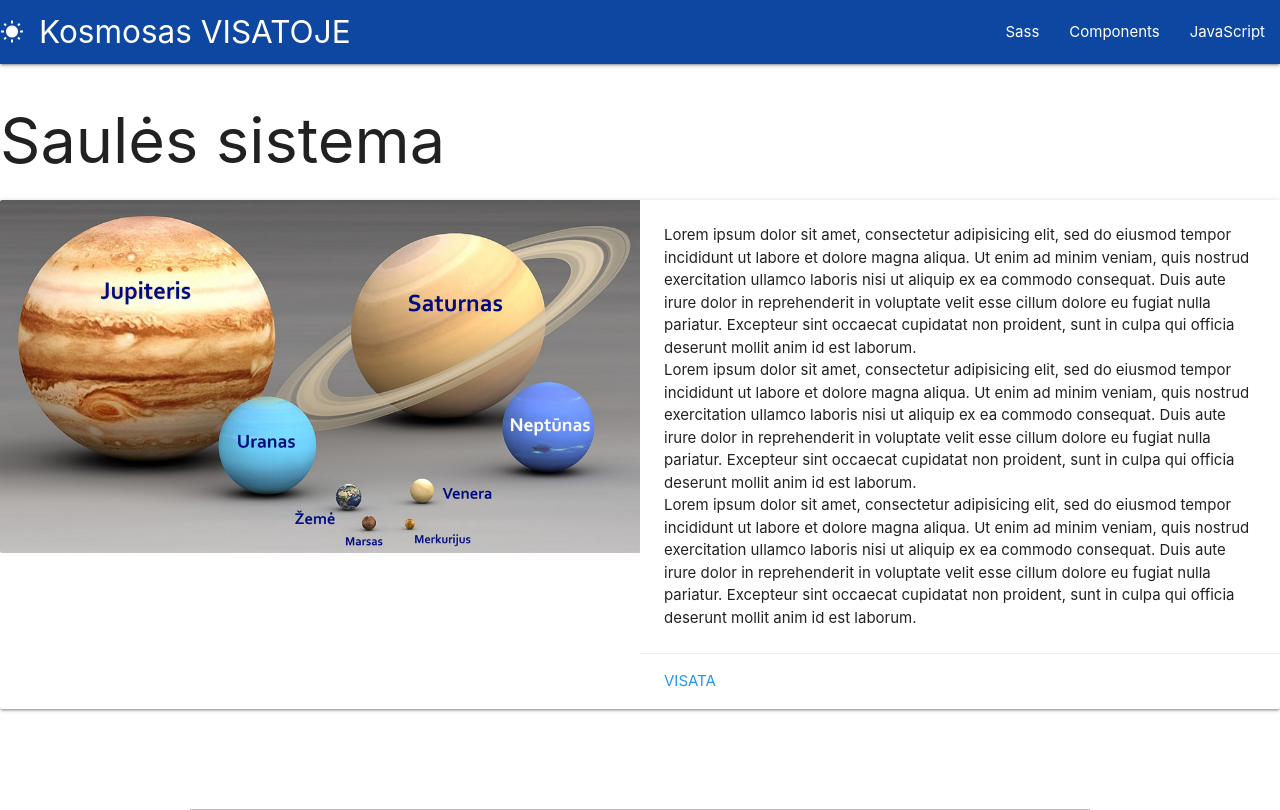
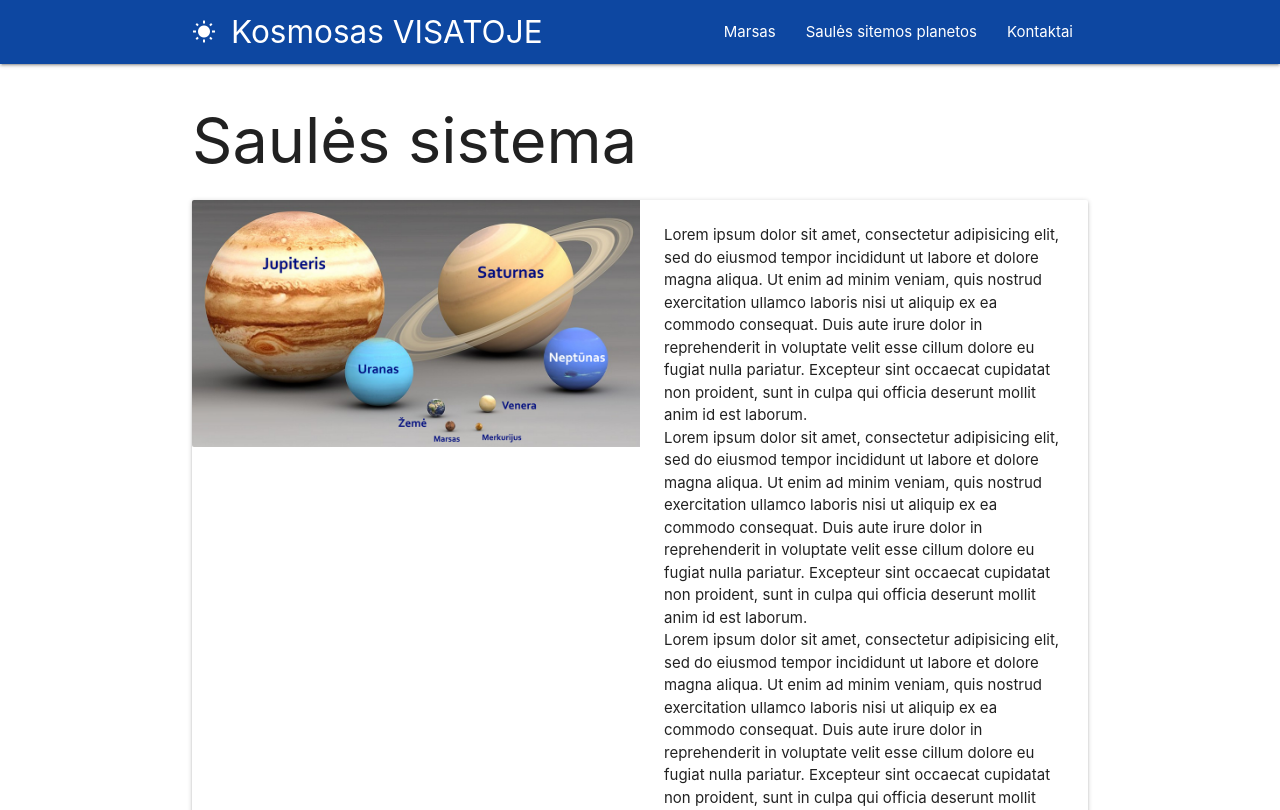
Before and after one commit to aina777/komanda, a PHP site: page /komanda/index.php in a window 1280 px wide. Shown: the top 810 px of the page. Run offline with PHP 8.4, Linux system fonts and the light colour scheme.

Commit message:
pasirinkimo mygtuku redagavimas

```diff
--- a/header.php
+++ b/header.php
@@ -1,10 +1,45 @@
-<nav>
+<!-- <nav>
     <div class="nav-wrapper">
-      <a href="#" class="brand-logo"> <i class="material-icons">wb_sunny</i>Kosmosas VISATOJE</a>
+      <a href="http://localhost/komanda/" class="brand-logo"> <i class="material-icons">wb_sunny</i>Kosmosas VISATOJE</a>
       <ul id="nav-mobile" class="right hide-on-med-and-down">
-        <li><a href="sass.html">Sass</a></li>
-        <li><a href="badges.html">Components</a></li>
-        <li><a href="collapsible.html">JavaScript</a></li>
+        <li><a href="http://localhost/komanda/planeta1.php">Planetos</a></li>
+        <li><a href="http://localhost/komanda/planetos.php">Žvaigždės</a></li>
+        <li><a href="http://localhost/komanda/contacts.php">Kontaktai</a></li>
       </ul>
     </div>
   </nav>
+-->
+
+<nav>
+ <div class="container">
+  <div class="nav-wrapper">
+    <a href="http://localhost/komanda/" class="brand-logo"> <i class="material-icons">wb_sunny</i>Kosmosas VISATOJE</a>
+    <a href="#" data-target="mobile-demo" class="sidenav-trigger"><i class="material-icons">menu</i></a>
+    <ul class="right hide-on-med-and-down">
+      <li><a href="http://localhost/komanda/planeta1.php">Marsas</a></li>
+      <li><a href="http://localhost/komanda/planetos.php">Saulės sitemos planetos</a></li>
+      <li><a href="http://localhost/komanda/contacts.php">Kontaktai</a></li>
+
+     <!--  <a class='dropdown-trigger btn' href='#' data-target='dropdown1'>PLANETOS</a>
+
+        <ul id='dropdown1' class='dropdown-content'>
+        <li><a href="http://localhost/komanda/planeta1.php">Marsas</a></li>
+        <li><a href="#!">two</a></li>
+        <li class="divider" tabindex="-1"></li>
+        <li><a href="#!">three</a></li>
+        <li><a href="#!"><i class="material-icons">view_module</i>four</a></li>
+        <li><a href="#!"><i class="material-icons">cloud</i>five</a></li>
+      </ul> -->
+    </ul>
+  </div>
+</div>
+</nav>
+
+
+<ul class="sidenav" id="mobile-demo">
+  <li><a href="http://localhost/komanda/planeta1.php">Planetos</a></li>
+  <li><a href="http://localhost/komanda/planetos.php">Žvaigždės</a></li>
+  <li><a href="http://localhost/komanda/contacts.php">Kontaktai</a></li>
+  <li><a href="mobile.html">Mobile</a></li>
+</ul>
+</nav>
--- a/index.php
+++ b/index.php
@@ -10,6 +10,7 @@
 
 	<?php include "header.php"; ?>
 
+<div class="container">
 	<h1>Saulės sistema</h1>
 
 
@@ -77,22 +78,20 @@
 
 
 
+	</div>
 
-  </nav>
-
-	<br>
 	<?php include "footer_1.php"; ?>
 
 	<?php include "footer.php"; ?>
 
- <ul class="pagination">
-    <li class="disabled"><a href="#!"><i class="material-icons">chevron_left</i></a></li>
-    <li class="active blue"><a href="http://localhost/komanda/planeta1.php">1</a></li>
-    <li class="waves-effect"><a href="http://localhost/komanda/planetos.php">2</a></li>
-    <li class="waves-effect"><a href="#!">3</a></li>
-    <li class="waves-effect"><a href="#!"><i class="material-icons">chevron_right</i></a></li>
-  </ul>
-
+	<!-- <ul class="pagination">
+		<li class="disabled"><a href="#!"><i class="material-icons">chevron_left</i></a></li>
+		<li class="active blue"><a href="http://localhost/komanda/planeta1.php">1</a></li>
+		<li class="waves-effect"><a href="http://localhost/komanda/planetos.php">2</a></li>
+		<li class="waves-effect"><a href="http://localhost/komanda/contacts.php">3</a></li>
+		<li class="waves-effect"><a href="#!"><i class="material-icons">chevron_right</i></a></li>
+	</ul>
+ -->
 
 
 </body>
--- a/scripts/script.js
+++ b/scripts/script.js
@@ -0,0 +1,5 @@
+$(document).ready(function(){
+    $('.sidenav').sidenav();
+  });
+
+ $('.dropdown-trigger').dropdown();
--- a/styles/style.css
+++ b/styles/style.css
@@ -22,7 +22,7 @@ color: white;  }
 .klase2 {background-color: black;
 color: white;  }
 
-.nav-wrapper {
+nav {
 	background: #0d47a1;
 }
 
```
